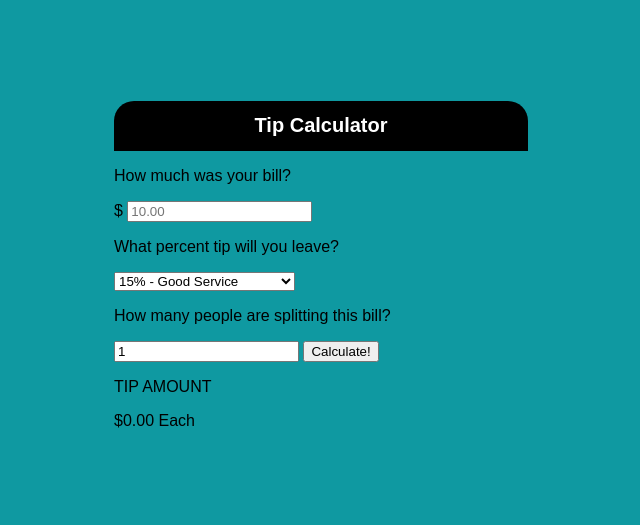
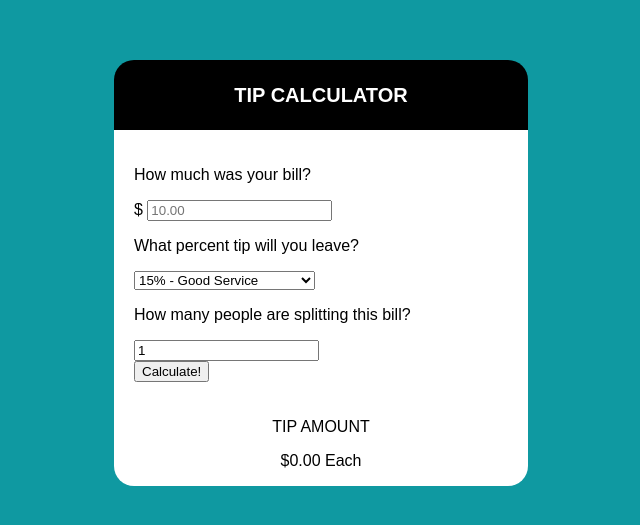
Before and after one commit to bmhan319/JSProject-Tip-Calculator, a plain HTML site: page index.html in a window 1280 px wide. Shown: the part 127-652 px from the top of the page, without its empty margins (319-959 px from the left). Drawn offline with Linux system fonts and the light colour scheme.

Commit message:
css body and footer in progress

```diff
--- a/css/main.css
+++ b/css/main.css
@@ -1,3 +1,5 @@
+/* background */
+
 html {
   margin: 0;
   height: 100%;
@@ -13,17 +15,21 @@ body {
   align-items: center;
 }
 
+/* Calculator */
 main {
+  display:inherit;
+  flex-direction: column;
   width: 414px;
   height: auto;
 }
 
+/* Header */
 .top {
-  height: 50px;
+  height: 70px;
   background-color: #000;
   border-top-left-radius: 20px;
   border-top-right-radius: 20px;
-  display: flex;
+  display: inherit;
   justify-content: center;
   align-items: center;
 }
@@ -32,3 +38,25 @@ main {
   color: #fff;
   font-size: 1.25rem;
 }
+
+/* Section */
+.middle {
+  display: inherit;
+  background-color: #fff;
+  height: auto;
+}
+
+.container {
+  display: inherit;
+  width: 100%;
+  margin: 20px;
+}
+
+/* Footer */
+footer {
+  width: 100%;
+  height:auto;
+  background-color: #fff;
+  border-bottom-left-radius: 20px;
+  border-bottom-right-radius: 20px;
+  text-align: center;
--- a/index.html
+++ b/index.html
@@ -10,7 +10,7 @@
   <body>
     <main>
       <header class="top">
-        <h2 class="title">Tip Calculator</h2>
+        <h2 class="title">TIP CALCULATOR</h2>
       </header>
 
       <section class="middle">
@@ -30,6 +30,7 @@
 
             <p class="third-question">How many people are splitting this bill?</p>
             <input class="split" type="number" name="split" value="1" min="1">
+            <br>
             <button class="button">Calculate!</button>
           </form>
         </div>
```
